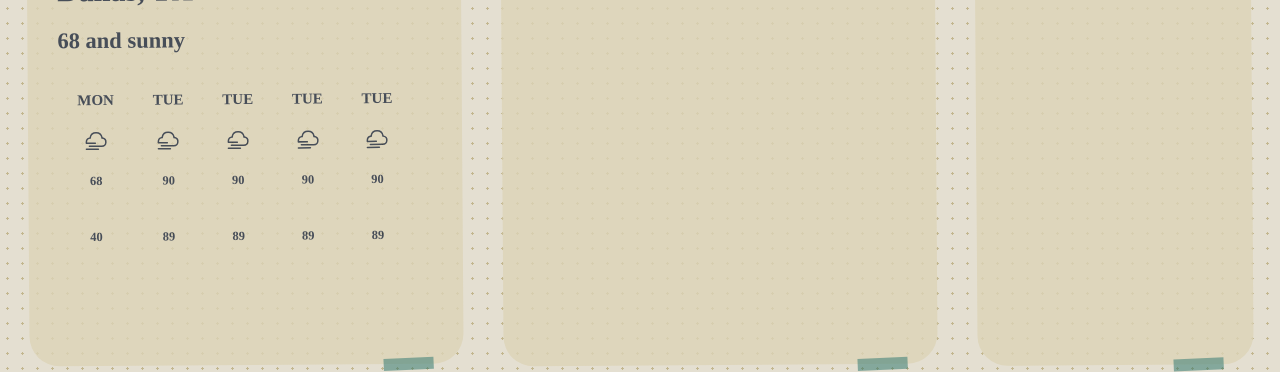
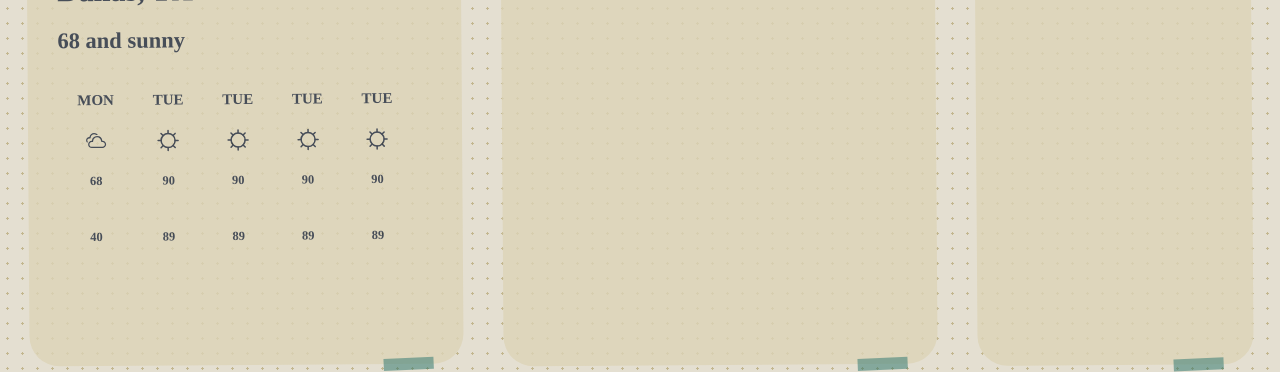
Before and after one commit to zoekahana/daily-dashboard, a React (Vite) app: page / in a window 1280 px wide. Shown: the part 494-866 px from the top of the page. Built offline with nearby package versions, Linux system fonts and the light colour scheme.

Commit message:
Use weather icons for compilation

```diff
--- a/src/widgets/Weather.tsx
+++ b/src/widgets/Weather.tsx
@@ -2,15 +2,13 @@ import styled from 'styled-components';
 import WidgetCard from '../components/WidgetCard';
 import {
     SunIcon,
-    PartlyCloudyIcon,
     CloudyIcon,
-    FogIcon,
-    RainIcon,
-    SleetIcon,
-    SnowIcon,
-    ThunderIcon,
-    WindIcon
 } from './WeatherIcons';
+
+const weatherIcons = {
+    sunny: SunIcon,
+    cloudy: CloudyIcon,
+} as const;
 
 type DayContainerProps = React.PropsWithChildren<{
     day: string;
@@ -25,13 +23,17 @@ const DayContainerFlex = styled.div`
     justify-items: center;
 `;
 
-const DayContainer = ({day, high, low, condition}: DayContainerProps) =>
-    <DayContainerFlex>
-        <h4>{day}</h4>
-        <FogIcon />
-        <h5>{high}</h5>
-        <h5>{low}</h5>
-    </DayContainerFlex>
+const DayContainer = ({day, high, low, condition}: DayContainerProps) => {
+    const Icon = weatherIcons[condition as keyof typeof weatherIcons] ?? SunIcon;
+    return (
+        <DayContainerFlex>
+            <h4>{day}</h4>
+            <Icon />
+            <h5>{high}</h5>
+            <h5>{low}</h5>
+        </DayContainerFlex>
+    );
+}
 
 const DayContainerGrid = styled.div`
     display: grid;
```
